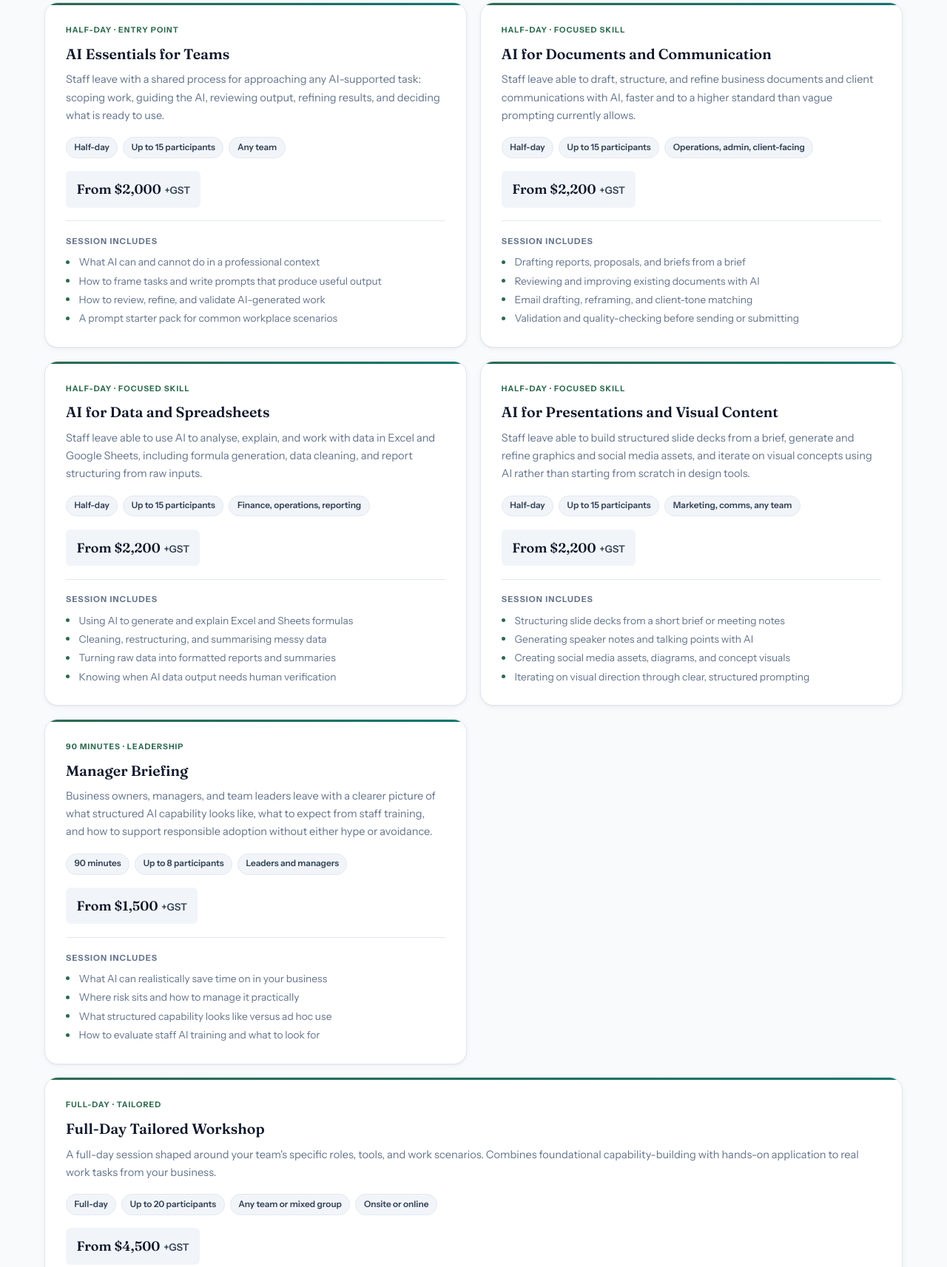
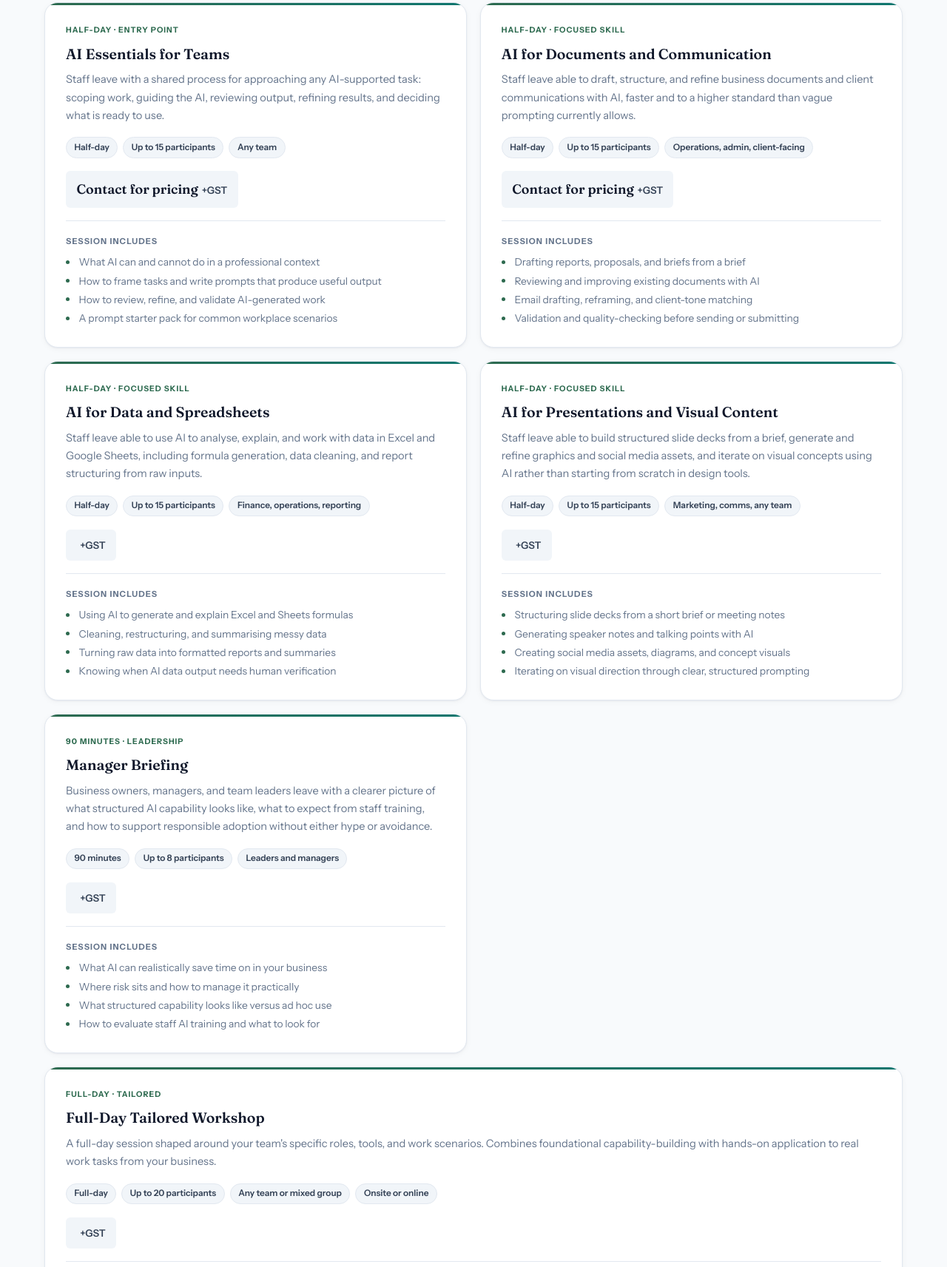
Before and after one commit to MahmoudElkhodr/saget, a plain HTML site: page services.html in a window 1280 px wide. Shown: the part 778-2491 px from the top of the page at 74% size. Drawn offline with Linux system fonts and the light colour scheme.

Commit message:
Update services.html

```diff
--- a/services.html
+++ b/services.html
@@ -92,7 +92,7 @@
               <span class="meta-tag">Up to 15 participants</span>
               <span class="meta-tag">Any team</span>
             </div>
-            <div class="workshop-price"><span>From $2,000</span> +GST</div>
+            <div class="workshop-price"><span>Contact for pricing</span> +GST</div>
             <div class="workshop-topics">
               <div class="workshop-topics-label">Session includes</div>
               <ul>
@@ -113,7 +113,7 @@
               <span class="meta-tag">Up to 15 participants</span>
               <span class="meta-tag">Operations, admin, client-facing</span>
             </div>
-            <div class="workshop-price"><span>From $2,200</span> +GST</div>
+            <div class="workshop-price"><span>Contact for pricing</span> +GST</div>
             <div class="workshop-topics">
               <div class="workshop-topics-label">Session includes</div>
               <ul>
@@ -134,7 +134,7 @@
               <span class="meta-tag">Up to 15 participants</span>
               <span class="meta-tag">Finance, operations, reporting</span>
             </div>
-            <div class="workshop-price"><span>From $2,200</span> +GST</div>
+            <div class="workshop-price"><span></span> +GST</div>
             <div class="workshop-topics">
               <div class="workshop-topics-label">Session includes</div>
               <ul>
@@ -155,7 +155,7 @@
               <span class="meta-tag">Up to 15 participants</span>
               <span class="meta-tag">Marketing, comms, any team</span>
             </div>
-            <div class="workshop-price"><span>From $2,200</span> +GST</div>
+            <div class="workshop-price"><span></span> +GST</div>
             <div class="workshop-topics">
               <div class="workshop-topics-label">Session includes</div>
               <ul>
@@ -176,7 +176,7 @@
               <span class="meta-tag">Up to 8 participants</span>
               <span class="meta-tag">Leaders and managers</span>
             </div>
-            <div class="workshop-price"><span>From $1,500</span> +GST</div>
+            <div class="workshop-price"><span></span> +GST</div>
             <div class="workshop-topics">
               <div class="workshop-topics-label">Session includes</div>
               <ul>
@@ -198,7 +198,7 @@
               <span class="meta-tag">Any team or mixed group</span>
               <span class="meta-tag">Onsite or online</span>
             </div>
-            <div class="workshop-price"><span>From $4,500</span> +GST</div>
+            <div class="workshop-price"><span></span> +GST</div>
             <div class="workshop-topics">
               <div class="workshop-topics-label">Session includes</div>
               <ul>
@@ -278,7 +278,7 @@
               <li>Guidance on new tools, workflows, and emerging use cases relevant to your business</li>
             </ul>
             <p style="font-size:0.84rem;color:var(--muted);margin-bottom:1rem;">Three-month minimum commitment.</p>
-            <div class="consulting-price"><span>From $750</span> +GST per month</div>
+            <div class="consulting-price"><span></span> +GST per month</div>
           </div>
 
           <div class="consulting-card">
@@ -291,7 +291,7 @@
               <li>No ongoing commitment required</li>
             </ul>
             <p style="font-size:0.84rem;color:var(--muted);margin-bottom:1rem;">Scheduled within one week of enquiry.</p>
-            <div class="consulting-price"><span>From $500</span> +GST</div>
+            <div class="consulting-price"><span></span> +GST</div>
           </div>
         </div>
 
```
